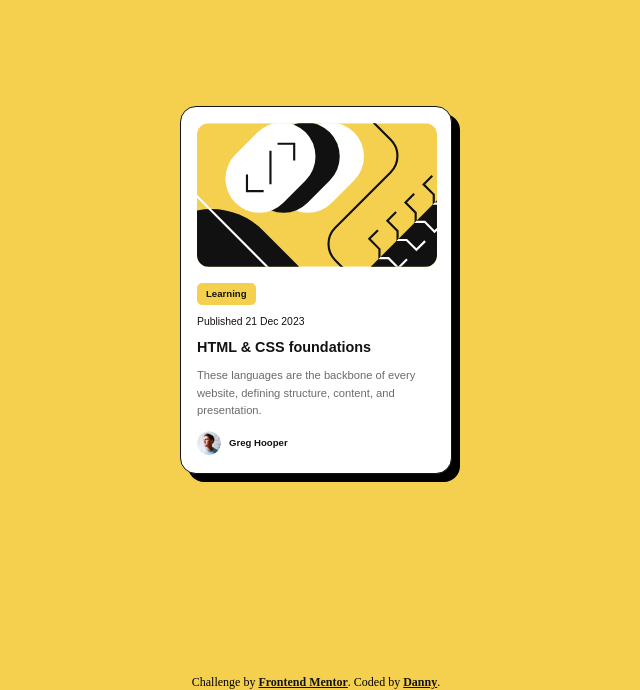
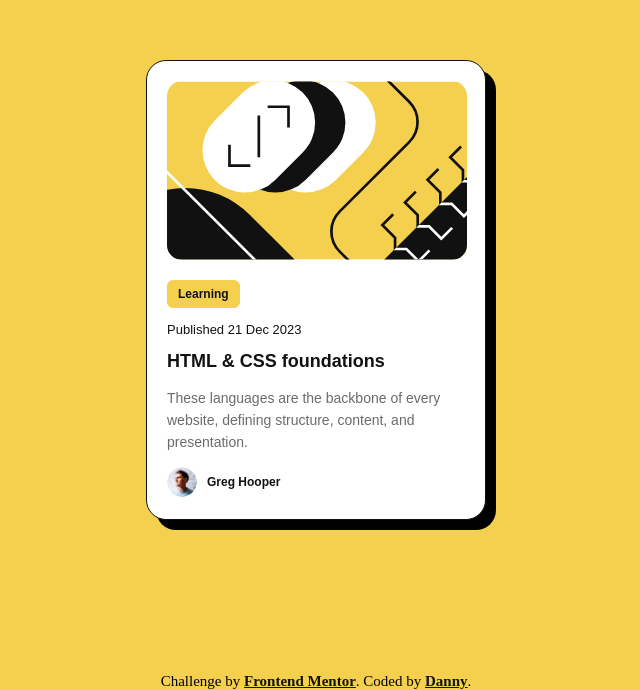
Before and after one commit to Danny-Carvajal/blog-preview-card, a website built with Vite: page index.html in a window 1280 px wide. Shown: the part 110-800 px from the top of the page, without its empty margins (324-964 px from the left). Built offline with nearby package versions, Linux system fonts and the light colour scheme.

```diff
--- a/src/styles.css
+++ b/src/styles.css
@@ -20,7 +20,7 @@
     margin: 0;
     padding: 0;
     box-sizing: border-box;
-    font-size: 16px;
+    font-size: 20px;
 }
 
 body {
@@ -126,9 +126,3 @@
         font-size: 0.75rem;
     }
 }
-
-@media (max-width: 800px) {
-     * {
-        font-size: 20px;
-     }
-}
```
